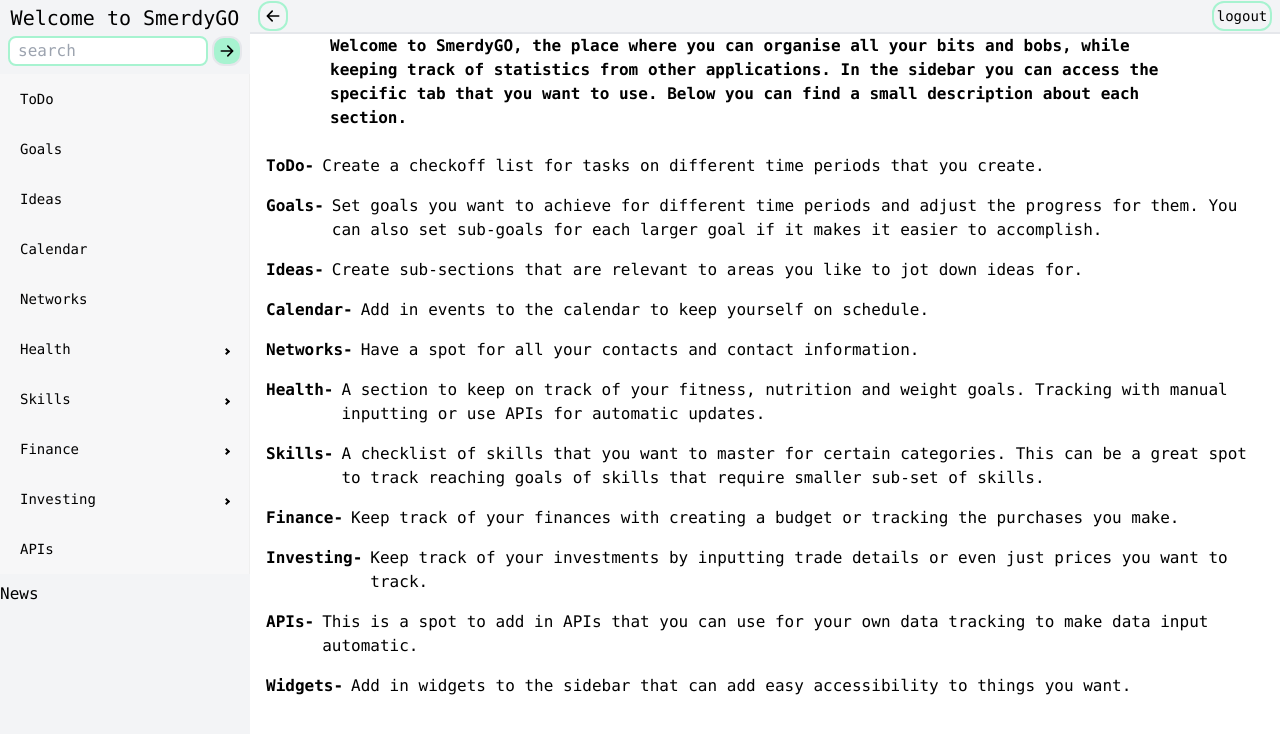
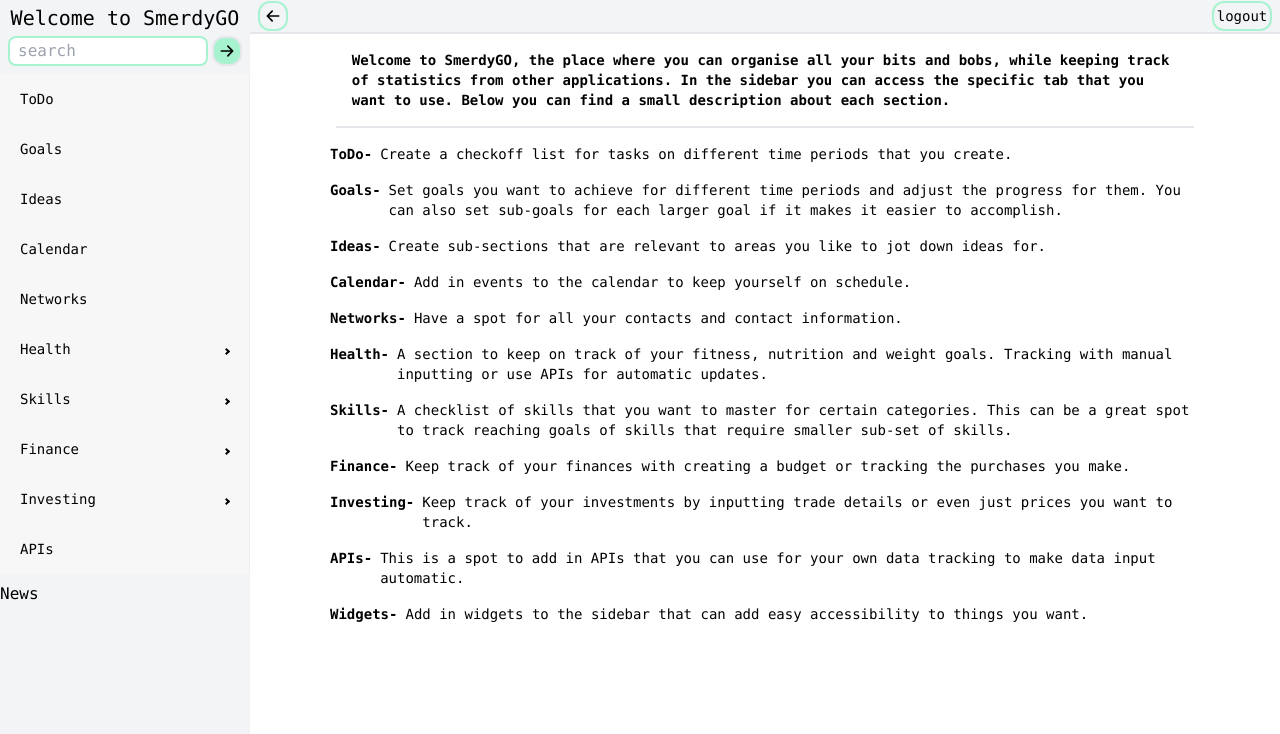
Before and after one commit to TheBigBookMan/SmerdyGO, a React (Vite) app: page / in a window 1280 px wide. Shown: the top 734 px of the page. Built offline with nearby package versions, Linux system fonts and the light colour scheme.

Commit message:
update home page

```diff
--- a/src/assets/pages/Home.tsx
+++ b/src/assets/pages/Home.tsx
@@ -2,14 +2,14 @@ import { hardcodeMenu } from "../utils/hardcodemenu";
 
 const Home = () => {
   return (
-    <div className="flex flex-col gap-2 h-full items-center">
-      <h1 className="px-20 font-bold">
+    <div className="flex flex-col gap-4 h-full items-center text-sm">
+      <h1 className="p-4 font-bold border-b-2 w-5/6">
         Welcome to SmerdyGO, the place where you can organise all your bits and
         bobs, while keeping track of statistics from other applications. In the
         sidebar you can access the specific tab that you want to use. Below you
         can find a small description about each section.
       </h1>
-      <ul className="flex flex-col gap-4 p-4">
+      <ul className="flex flex-col gap-4 px-20">
         {hardcodeMenu.map((item) => (
           <li key={item.name} className="flex gap-2">
             <h1 className="font-bold">{item.name}- </h1>
```
